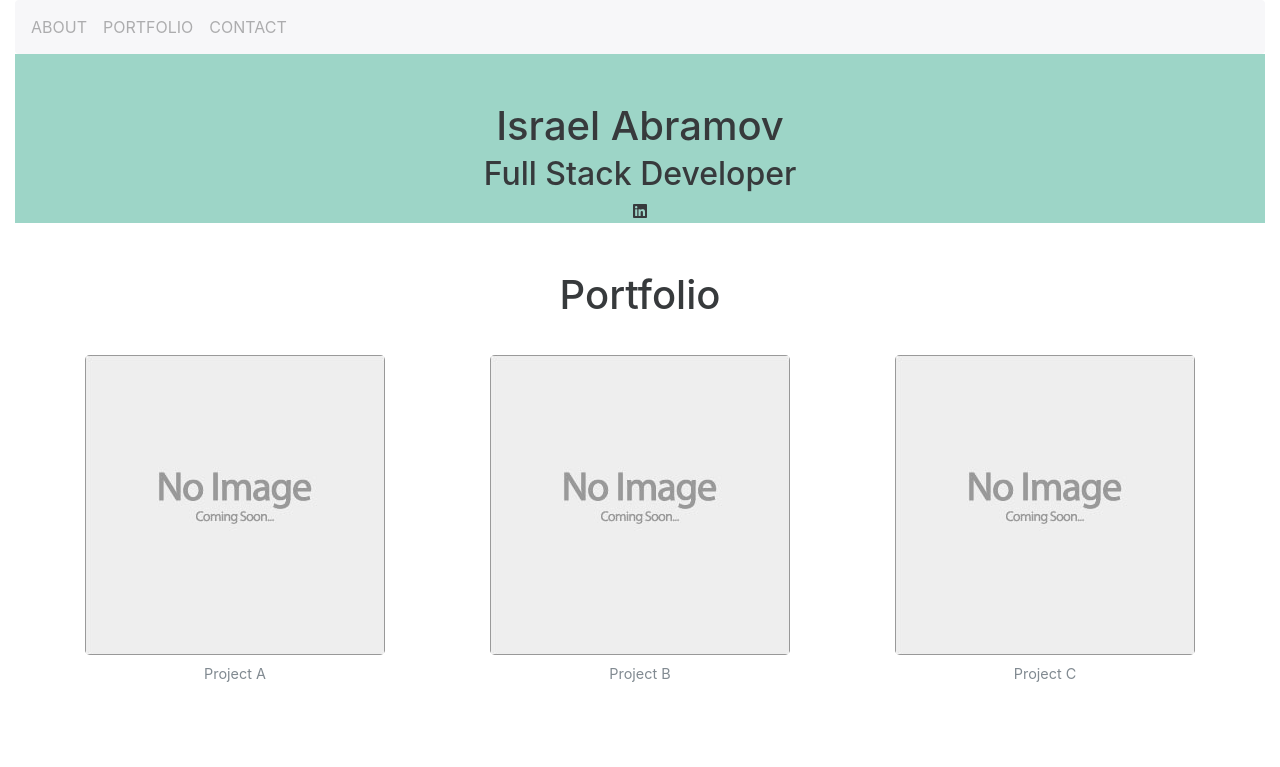
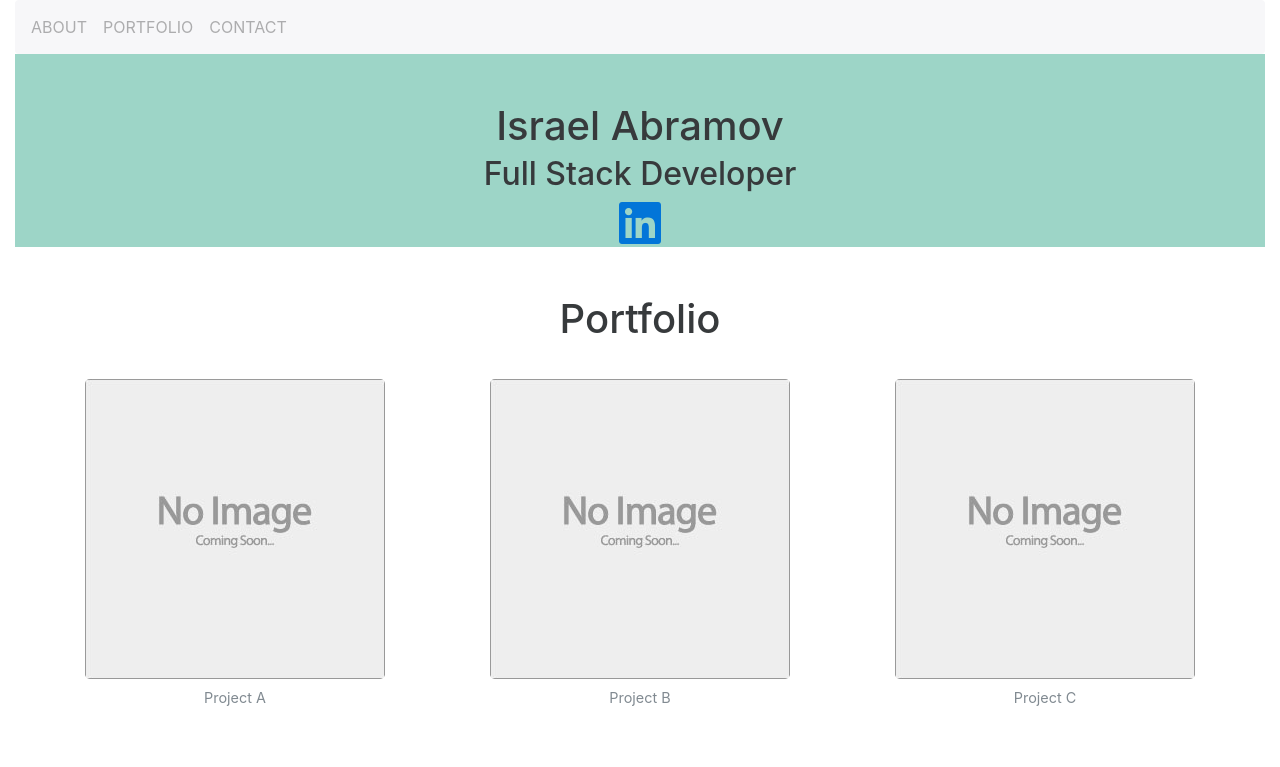
Before and after one commit to currensy/portfolio-page, a plain HTML site: page index.html in a window 1280 px wide. Shown: the top 767 px of the page. Drawn offline with Linux system fonts and the light colour scheme.

Commit message:
social icons

```diff
--- a/index.html
+++ b/index.html
@@ -2,7 +2,7 @@
 <html lang="en">
 <head>
     <link rel="stylesheet" type="text/css" href="css/bootstrap.css"/>
-    <link rel="stylesheet" href="path/to/font-awesome/css/font-awesome.min.css">
+    <script src="https://use.fontawesome.com/21283f4e24.js"></script>
     <link rel="stylesheet" type="text/css" href="style.css"/>
     <meta charset="UTF-8">
     <title>Title</title>
@@ -29,9 +29,14 @@
         <div class="paddingTop container clearfix">
             <h1>Israel Abramov</h1>
             <h2>Full Stack Developer</h2>
-            <span>
-                <i class="fa fa-linkedin-square" aria-hidden="true"></i>
-            </span>
+            <div class="social">
+                <span class="linkedin">
+                    <a href="https://il.linkedin.com/in/israel-abramov-4aa994a7">
+                        <i class="fa fa-linkedin-square fa-3x" aria-hidden="true"></i>
+                    </a>
+                </span>
+            </div>
+
         </div>
     </section>
     <section  id="portfolio">
```
Also changed, not shown: 1 other file.
